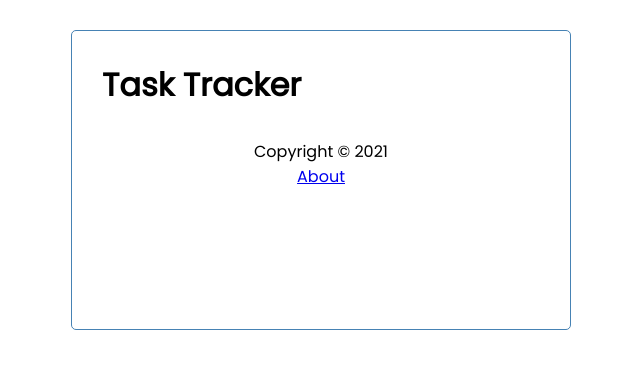
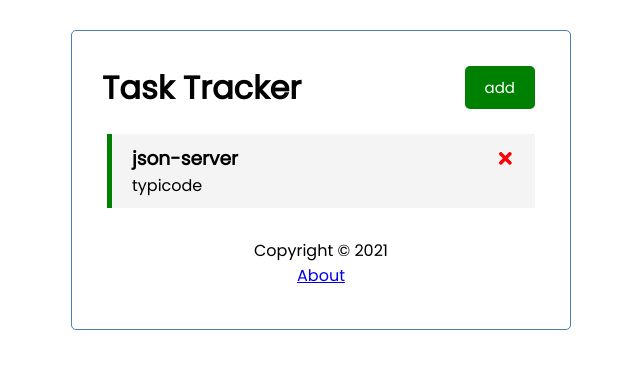
Before and after one commit to andregit1/task_tracker, a React (Create React App) app: page / in a window 1280 px wide. Shown: the top 368 px of the page, without its empty margins (319-959 px from the left). Built offline with nearby package versions, Linux system fonts and the light colour scheme; data requests are answered from the project's data file.

Commit message:
fix home routes

```diff
--- a/package.json
+++ b/package.json
@@ -1,5 +1,5 @@
 {
-  "homepage": "https://andregit1.github.io/task_tracker",
+  "homepage": "https://andregit1.github.io/task_tracker/",
   "name": "task_tracker",
   "version": "0.1.0",
   "private": true,
--- a/src/App.js
+++ b/src/App.js
@@ -118,7 +118,7 @@ const App = () => {
 
         <Route
           exact
-          path='/home'
+          path='/'
           render={(props) => (
               <>
                 {/* if task added, show it */}
--- a/src/components/About.js
+++ b/src/components/About.js
@@ -5,7 +5,7 @@ const About = () => {
     <div style={{textAlign: "center"}}>
       <h4>Version 1.0.0</h4>
       {/* <a href='/'>Go Back</a> */}
-      <L to='/home'>Go Back</L>
+      <L to='/'>Go Back</L>
     </div>
   );
 }
--- a/src/components/Header.js
+++ b/src/components/Header.js
@@ -15,7 +15,7 @@ const Header = ({ title, toggleActionAdd, showAddTaskProp }) => {
       <h1>{title}</h1>
       {/* <Button onClickParam={onClickFuncMethod} /> */}
 
-      {location.pathname === '/home' && <Button
+      {location.pathname === '/' && <Button
         onClickParam={toggleActionAdd}
         text={showAddTaskProp ? 'close' : 'add'}
         color={showAddTaskProp ? 'red' : 'green'}
```
